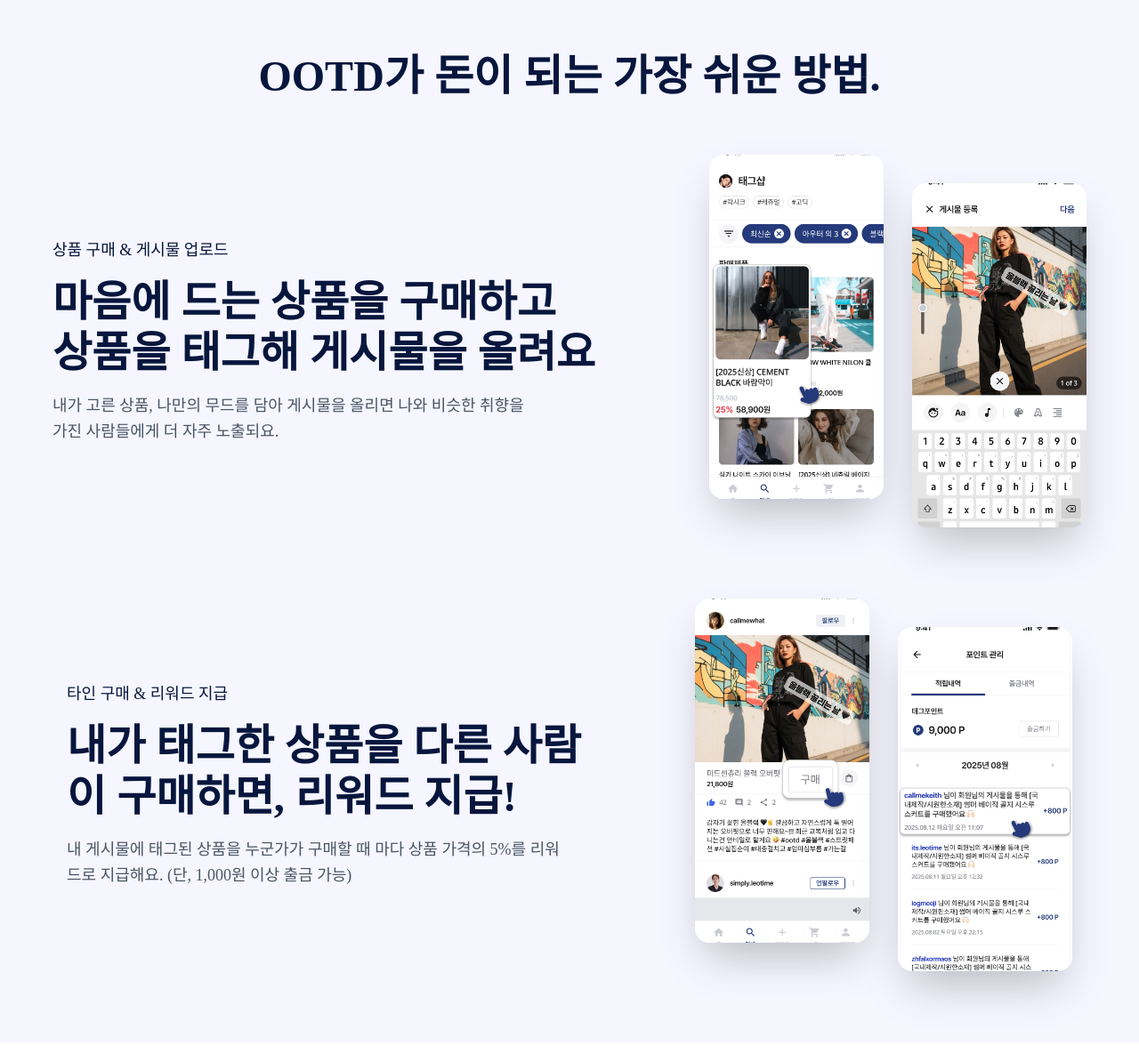
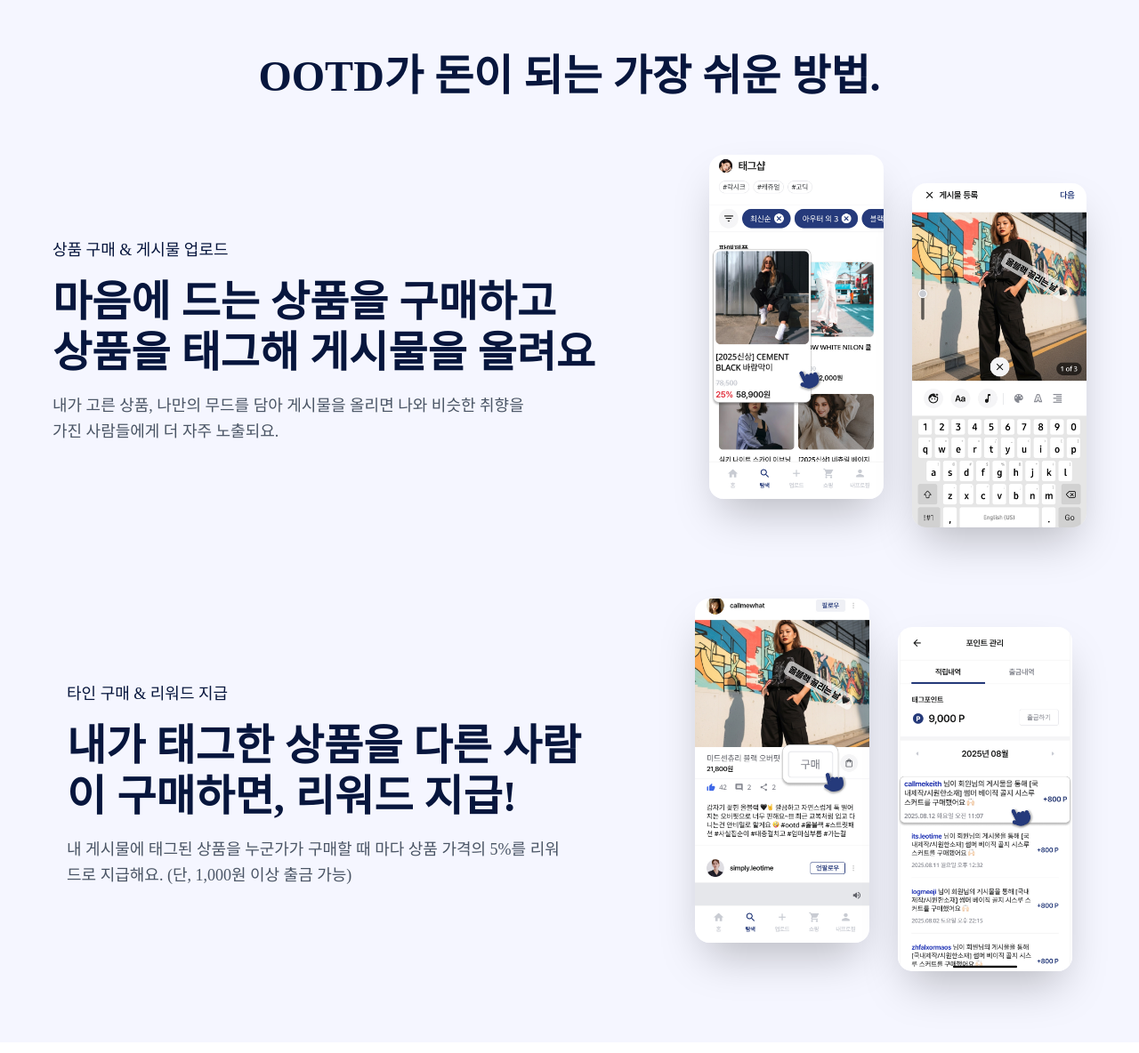
Before and after one commit to tagryu/tag_landing, a Next.js app: page / in a window 1280 px wide. Shown: the part 2449-3633 px from the top of the page at 89% size. Built offline with nearby package versions, Linux system fonts and the light colour scheme; no server answers.

Commit message:
Update: 이미지 기준점을 하단으로 변경

```diff
--- a/src/components/OOTDSection.tsx
+++ b/src/components/OOTDSection.tsx
@@ -88,7 +88,7 @@
                       <img
                         src="/phone1.jpg"
                         alt="OOTD 게시물 1"
-                        className="w-full h-full object-cover"
+                        className="w-full h-full object-cover object-bottom"
                       />
                   </div>
                 </div>
@@ -97,7 +97,7 @@
                       <img
                         src="/phone2.jpg"
                         alt="OOTD 게시물 2"
-                        className="w-full h-full object-cover"
+                        className="w-full h-full object-cover object-bottom"
                       />
                   </div>
                 </div>
@@ -145,7 +145,7 @@
                       <img
                         src="/phone3.jpg"
                         alt="리워드 확인 1"
-                        className="w-full h-full object-cover"
+                        className="w-full h-full object-cover object-bottom"
                       />
                   </div>
                 </div>
@@ -154,7 +154,7 @@
                       <img
                         src="/phone4.jpg"
                         alt="리워드 확인 2"
-                        className="w-full h-full object-cover"
+                        className="w-full h-full object-cover object-bottom"
                       />
                   </div>
                 </div>
```
